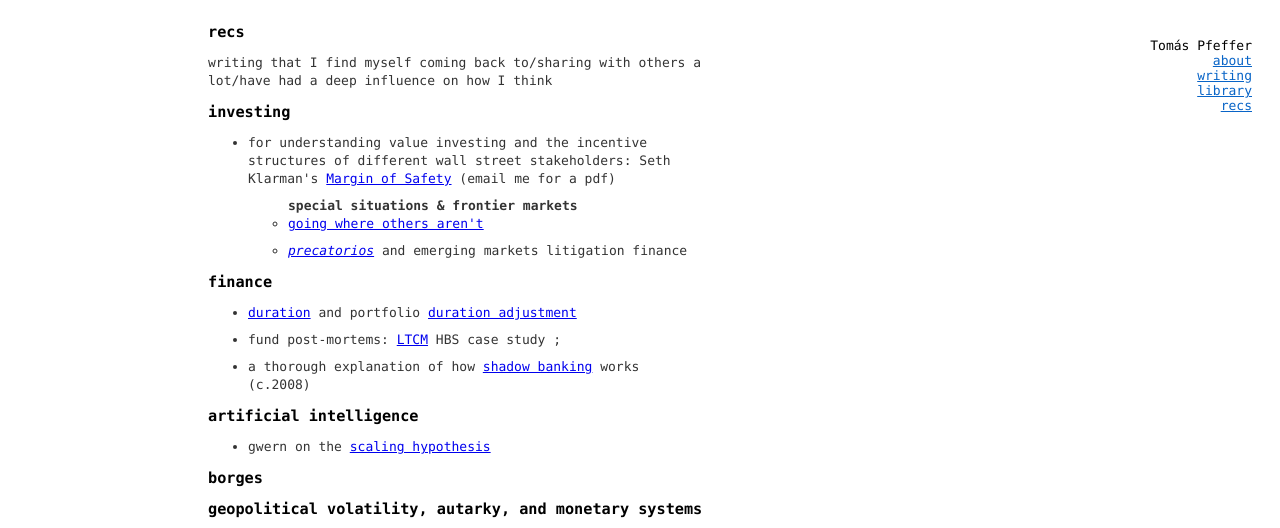
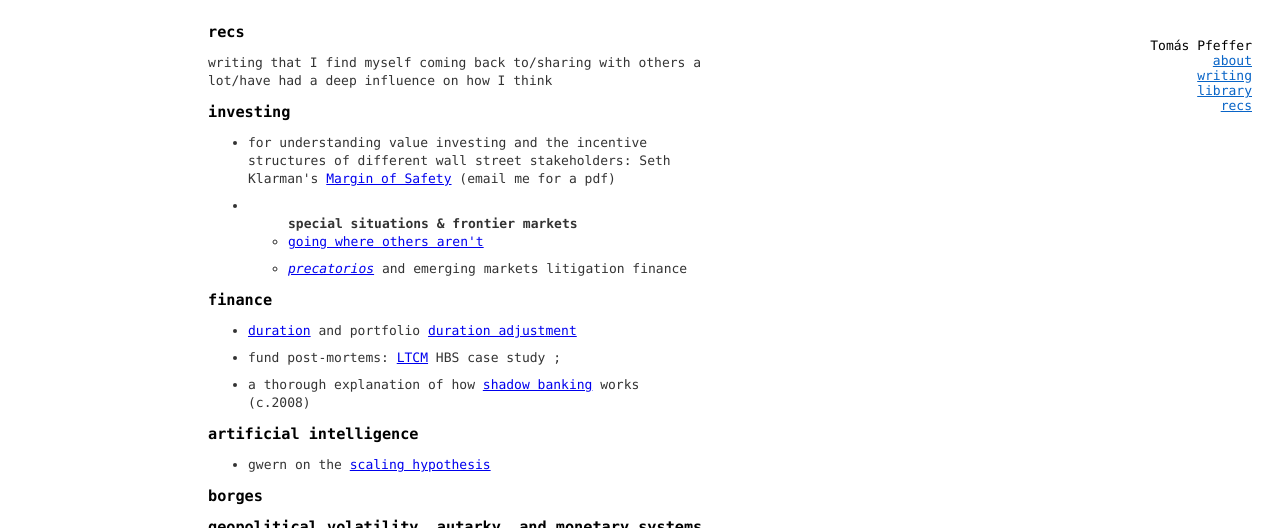
Before and after one commit to eldontomi/eldontomi.github.io, a plain HTML site: page bookshelf.html in a window 1280 px wide. Shown: the top 528 px of the page. Drawn offline with Linux system fonts and the light colour scheme.

Commit message:
Update bookshelf.html

```diff
--- a/bookshelf.html
+++ b/bookshelf.html
@@ -23,10 +23,10 @@
     <h3>investing</h3>
     <ul>
         <li> for understanding value investing and the incentive structures of different wall street stakeholders: Seth Klarman's <a href="https://www.amazon.com/Margin-Safety-Risk-Averse-Strategies-Thoughtful/dp/0887305105">Margin of Safety</a> (email me for a pdf) </li>
-        <ul><b> special situations & frontier markets</b>
+        <li><ul><b> special situations & frontier markets</b>
             <li><a href="https://www.undervalued-shares.com/weekly-dispatches/riches-among-ruins-adventures-in-the-dark-corners-of-the-global-economy-part-1/">going where others aren't</a></li>
             <li><a href="https://www.clearygottlieb.com/-/media/files/emrj-materials/issue-8-winter-2018_2019/theris1-pdf.pdf"><i>precatorios</i></a> and emerging markets litigation finance</li>
-        </ul>
+        </ul></li>
     </ul>
 
     <h3>finance</h3>
```
